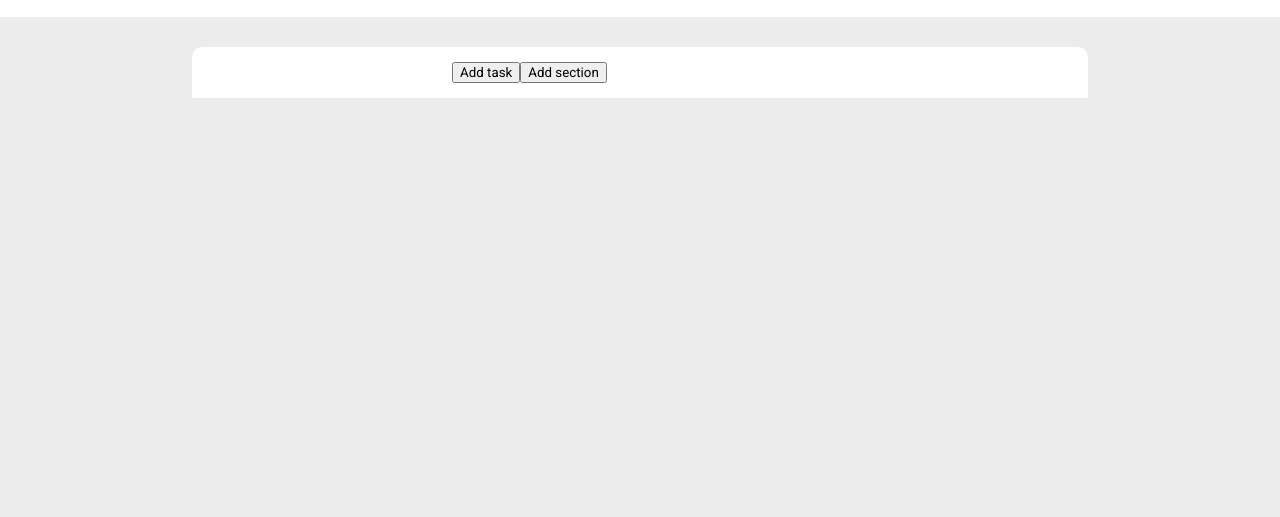
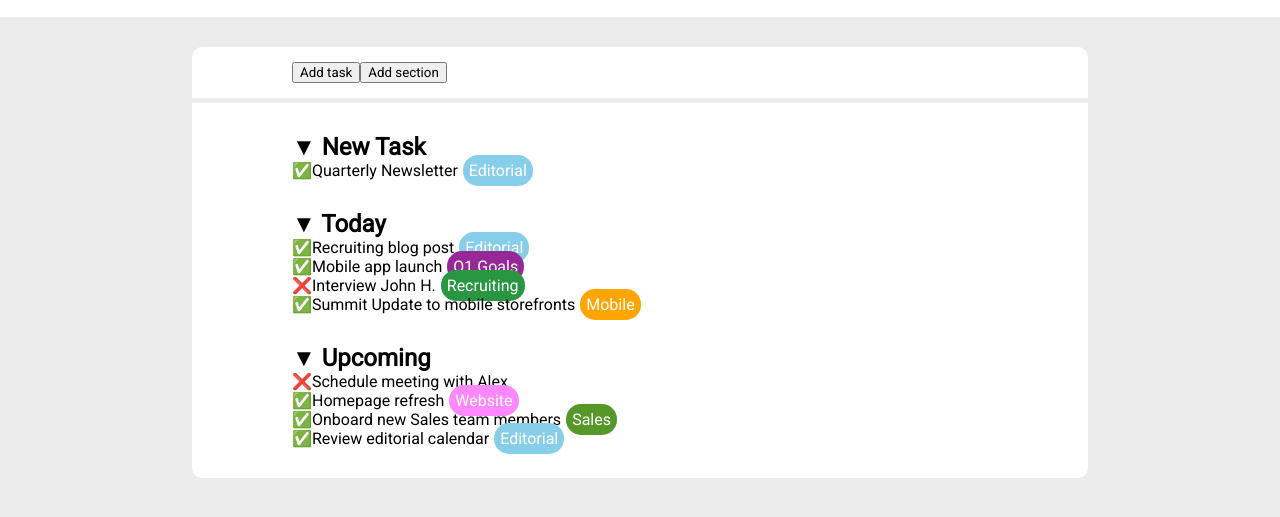
Before and after one commit to rpsobolewski/html-css-toboolist, a plain HTML site: page index.html in a window 1280 px wide. Shown: the part 85-602 px from the top of the page. Drawn offline with Linux system fonts and the light colour scheme.

Commit message:
add main
add main body with relative icons

```diff
--- a/css/style.css
+++ b/css/style.css
@@ -23,11 +23,73 @@ header{
     border-top-left-radius: 10px;
     border-top-right-radius: 10px;
     width: 70%;
-    padding-left: 260px;
+    padding-left: 100px;
     padding-top: 15px;
     padding-bottom: 15px;
     margin-left: 15%;
     margin-top: 30px;
+    margin-bottom: 5px;
     background-color: white;
 
 }
+
+
+.bullet{
+    width: 70%;
+    margin-left: 15%;
+    padding-left: 100px;
+    padding-top: 15px;
+    padding-bottom: 15px;
+    background-color: white;
+    border-bottom-left-radius: 10px;
+    border-bottom-right-radius: 10px;
+}
+
+.part{
+    padding-top: 15px;
+    padding-bottom: 15px;
+}
+
+.editorial{
+    color: white;
+    background-color: skyblue;
+    border-radius: 15px;
+    margin: 5px;
+    padding: 6px;
+}
+
+.q1{
+    color: white;
+    background-color: rgb(151, 41, 151);
+    border-radius: 15px;
+    margin: 5px;
+    padding: 6px;
+}
+.recruiting{
+    color: white;
+    background-color: rgb(41, 151, 65);
+    border-radius: 15px;
+    margin: 5px;
+    padding: 6px;
+}
+.mobile{
+    color: white;
+    background-color: orange;
+    border-radius: 15px;
+    margin: 5px;
+    padding: 6px;
+}
+.web{
+    color: white;
+    background-color: rgb(255, 135, 255);
+    border-radius: 15px;
+    margin: 5px;
+    padding: 6px;
+}
+.sales{
+    color: white;
+    background-color: rgb(85, 151, 41);
+    border-radius: 15px;
+    margin: 5px;
+    padding: 6px;
+}
--- a/index.html
+++ b/index.html
@@ -27,8 +27,32 @@
 
         </div>
 
-        <div><!--bullet-->
+        <div class="bullet"><!--bullet-->
 
+            <section class="part"><!--new task-->
+                <h2>&#9660 New Task</h2>
+
+                <span>&#9989Quarterly Newsletter</span><span class="editorial">Editorial</span>
+
+            </section>
+
+            <section class="part"><!--today-->
+                <h2>&#9660 Today</h2>
+                <span>&#9989Recruiting blog post</span><span class="editorial">Editorial</span><br>
+                <span>&#9989Mobile app launch</span><span class="q1">Q1 Goals</span><br>
+                <span>&#10060Interview John H.</span><span class="recruiting">Recruiting</span><br>
+                <span>&#9989Summit Update to mobile storefronts</span><span class="mobile">Mobile</span><br>
+
+            </section>
+
+            <section class="part"><!--upcoming-->
+                <h2>&#9660 Upcoming</h2>
+                <span>&#10060Schedule meeting with Alex</span><br>
+                <span>&#9989Homepage refresh</span><span class="web">Website</span><br>
+                <span>&#9989Onboard new Sales team members</span><span class="sales">Sales</span><br>
+                <span>&#9989Review editorial calendar</span><span class="editorial">Editorial</span><br>
+
+            </section>
 
 
         </div>
```
